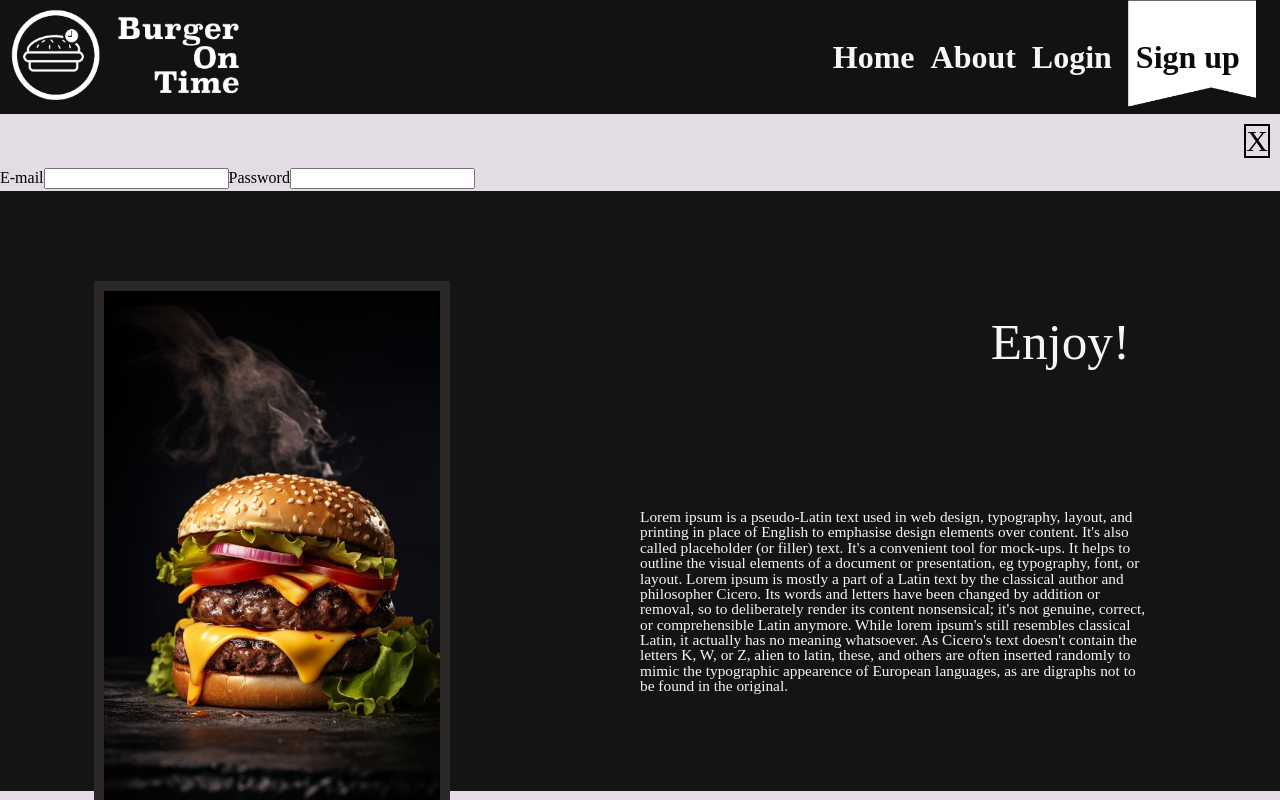
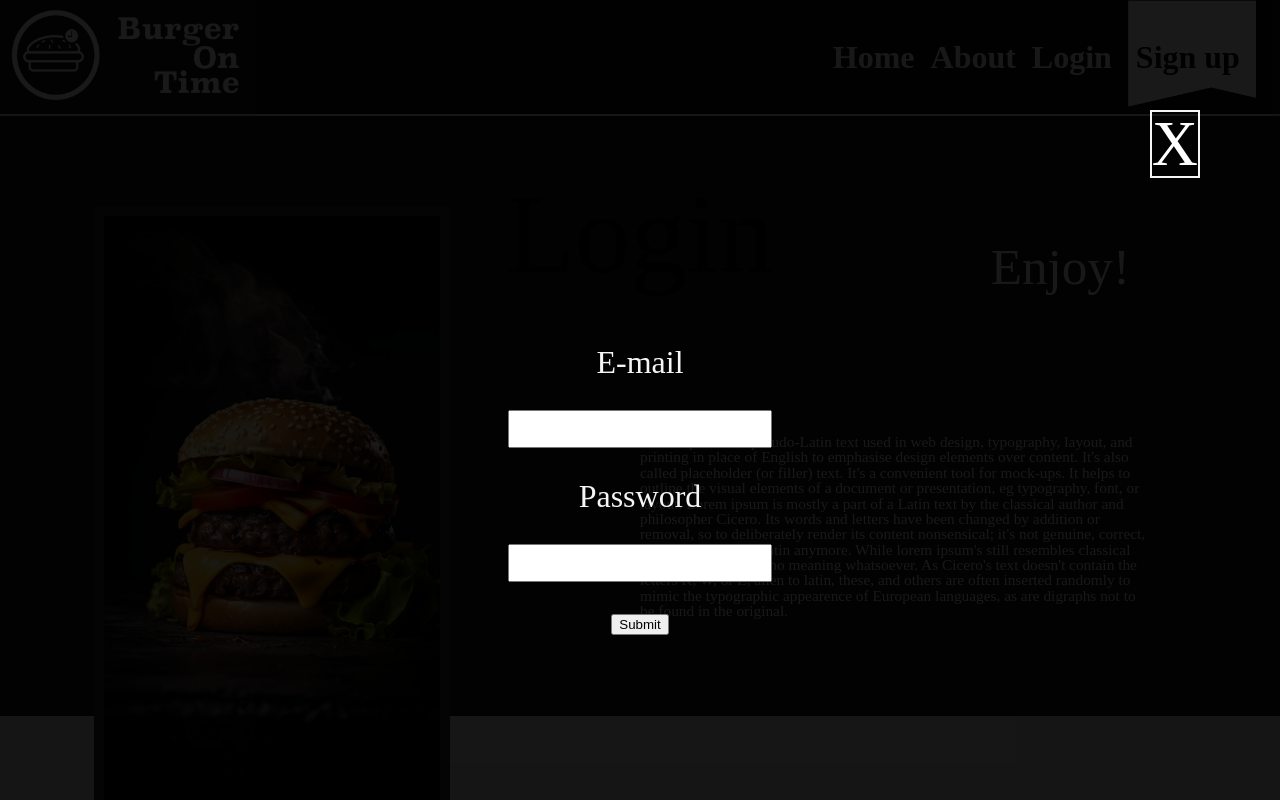
Before and after one commit to pourgosh/Project-Reastaurant-App-Frontend, a React (Vite) app: page / in a window 1280 px wide. Both pictures are taken after a click on the element "Login". Shown: the top 800 px of the page. Built offline with nearby package versions, Linux system fonts and the light colour scheme.

Commit message:
add login and sign up Styles

```diff
--- a/src/components/Form/Form.jsx
+++ b/src/components/Form/Form.jsx
@@ -15,50 +15,80 @@ const Form = ({ formType, setShowForm }) => {
   return (
     <>
       {formType === "signup" ? (
-        <div>
-          <section className="closeForm" onClick={onClick}>
-            <p>X</p>
+        <div className="formWrapperWrapper">
+          <div className="formWrapper">
+            <section className="closeForm">
+              <p onClick={onClick}>X</p>
             </section>
-          <form type="post">
+            <div className="signupTextContainer">
+              <p>Sign Up</p>
+            </div>
+            <div className="formContainer">
+              <form type="post" className="formForm">
                 <FormInput
+                  inputClassName={"formInput"}
+                  labelClassName={"formLabel"}
                   refName={firstNameRef}
                   inputName="firstName"
                   inputText="First Name"
                 />
                 <FormInput
+                  inputClassName={"formInput"}
+                  labelClassName={"formLabel"}
                   refName={lastNameRef}
                   inputName="LastName"
                   inputText="Last Name"
                 />
                 <FormInput
+                  inputClassName={"formInput"}
+                  labelClassName={"formLabel"}
                   refName={emailRef}
                   inputName="email"
                   inputText="E-mail"
                 />
                 <FormInput
+                  inputClassName={"formInput"}
+                  labelClassName={"formLabel"}
                   refName={passwordRef}
                   inputName="password"
                   inputText="Password"
                 />
+                <button className="formSubmitBtn" type="submit">
+                  Submit
+                </button>
               </form>
             </div>
+          </div>
+        </div>
       ) : formType === "login" ? (
-        <div>
-          <section className="closeForm" onClick={onClick}>
-            <p>X</p>
+        <div className="formWrapperWrapper">
+          <div className="formWrapper">
+            <section className="closeForm">
+              <p onClick={onClick}>X</p>
             </section>
-          <form type="post">
+            <div className="signupTextContainer">
+              <p>Login</p>
+            </div>
+            <div className="formContainer">
+              <form type="post" className="formForm">
                 <FormInput
+                  inputClassName={"formInput"}
+                  labelClassName={"formLabel"}
                   refName={emailRef}
                   inputName="email"
                   inputText="E-mail"
                 />
                 <FormInput
+                  inputClassName={"formInput"}
+                  labelClassName={"formLabel"}
                   refName={passwordRef}
                   inputName="password"
                   inputText="Password"
                 />
+                <button type="submit">Submit</button>
               </form>
+            </div>
+          </div>
         </div>
       ) : (
         ""
--- a/src/components/Form/FormInput/FormInput.jsx
+++ b/src/components/Form/FormInput/FormInput.jsx
@@ -1,4 +1,12 @@
-const FormInput = ({ refName, inputType, inputName, inputText }) => {
+const FormInput = ({
+  refName,
+  inputType,
+  inputName,
+  inputText,
+  inputClassName,
+  labelClassName,
+  placeHolder,
+}) => {
   const refFunc = (refrence) => {
     refrence.current.focus();
   };
@@ -6,13 +14,20 @@ const FormInput = ({ refName, inputType, inputName, inputText }) => {
   return (
     <>
       <label
+        className={labelClassName}
         onClick={() => {
           refFunc(refName);
         }}
       >
         {inputText}
       </label>
-      <input ref={refName} type={inputType} name={inputName} />
+      <input
+        placeholder={placeHolder}
+        ref={refName}
+        className={inputClassName}
+        type={inputType}
+        name={inputName}
+      />
     </>
   );
 };
--- a/src/components/Form/form.css
+++ b/src/components/Form/form.css
@@ -1,12 +1,60 @@
+.formWrapperWrapper {
+  position: fixed;
+  z-index: 1000000000000000000;
+  height: 100dvh;
+  width: 100dvw;
+  background-color: #000000e6;
+  display: grid;
+  align-items: center;
+}
+.formWrapper {
+  display: flex;
+  flex-direction: column;
+}
 .closeForm {
   display: flex;
   justify-content: flex-end;
 }
 .closeForm p {
-  border: 2px solid black;
-  margin: 10px;
-  font-size: 30px;
+  border: 2px solid whitesmoke;
+  margin-right: 5rem;
+  color: white;
+  font-size: 4rem;
 }
 .closeForm p:hover {
   cursor: pointer;
 }
+.signupTextContainer {
+  display: flex;
+  justify-content: center;
+  align-items: center;
+  min-height: 6rem;
+}
+.signupTextContainer p {
+  font-size: 7rem;
+}
+.formContainer {
+  min-height: 50dvh;
+  display: flex;
+  flex-direction: column;
+  flex-wrap: wrap;
+  justify-content: center;
+}
+.formForm {
+  max-width: 100%;
+  min-height: 24rem;
+  display: flex;
+  flex-direction: column;
+  justify-content: center;
+  align-items: center;
+  flex-wrap: wrap;
+  gap: 2rem;
+}
+.formLabel {
+  font-size: 2rem;
+  color: whitesmoke;
+}
+.formInput {
+  width: 20%;
+  min-height: 2rem;
+}
--- a/src/pages/HomePage/homePage.css
+++ b/src/pages/HomePage/homePage.css
@@ -68,12 +68,11 @@
 }
 .menuContainer {
   background-color: rgb(20, 20, 20);
-  height: 75dvh;
+  height: 60rem;
   margin-top: 30px;
 }
 
 .aboutUsWrapper {
-  /* min-height: 60dvh; */
   margin-top: 35dvh;
   display: grid;
   grid-template-columns: repeat(2, 1fr);
```
Lines whose indentation alone changed are shown as unchanged.
